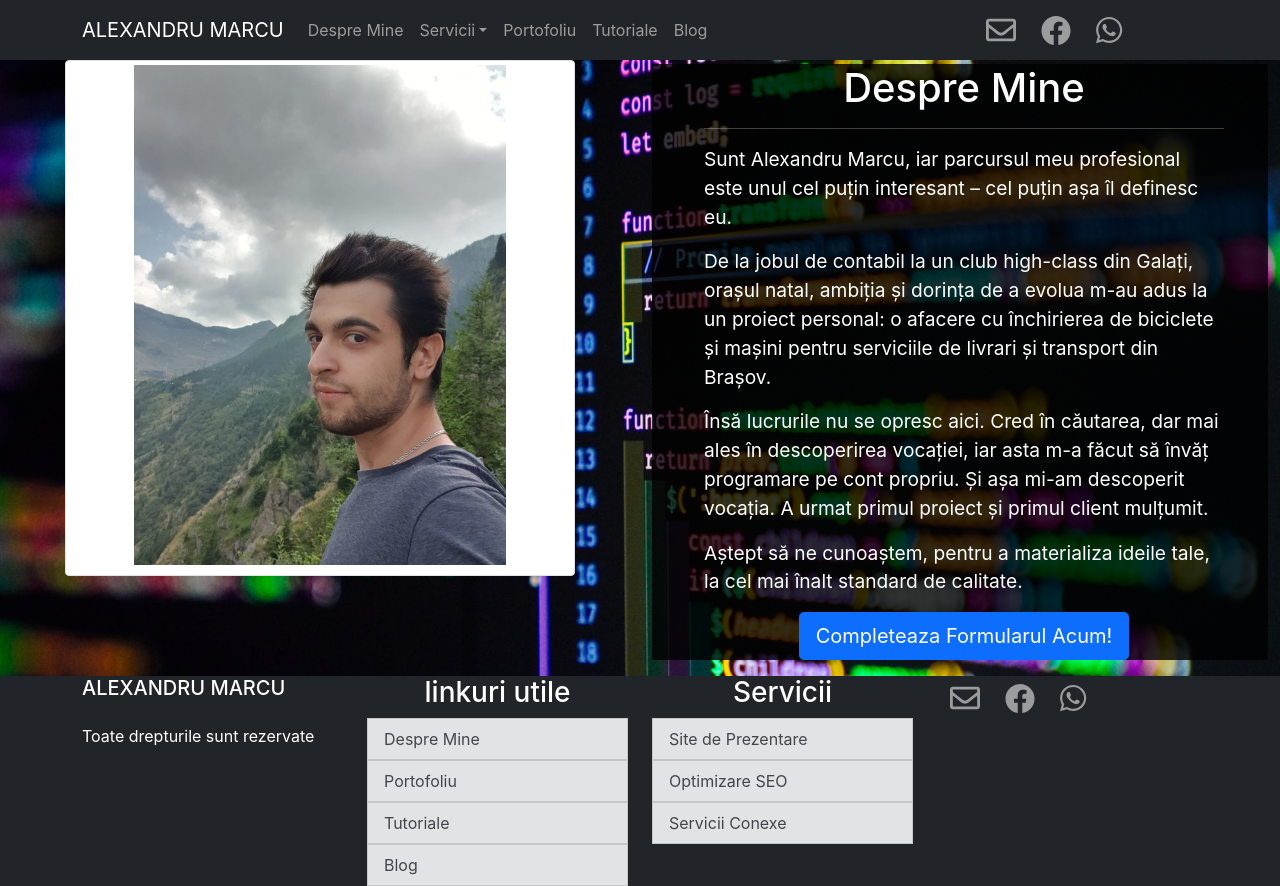
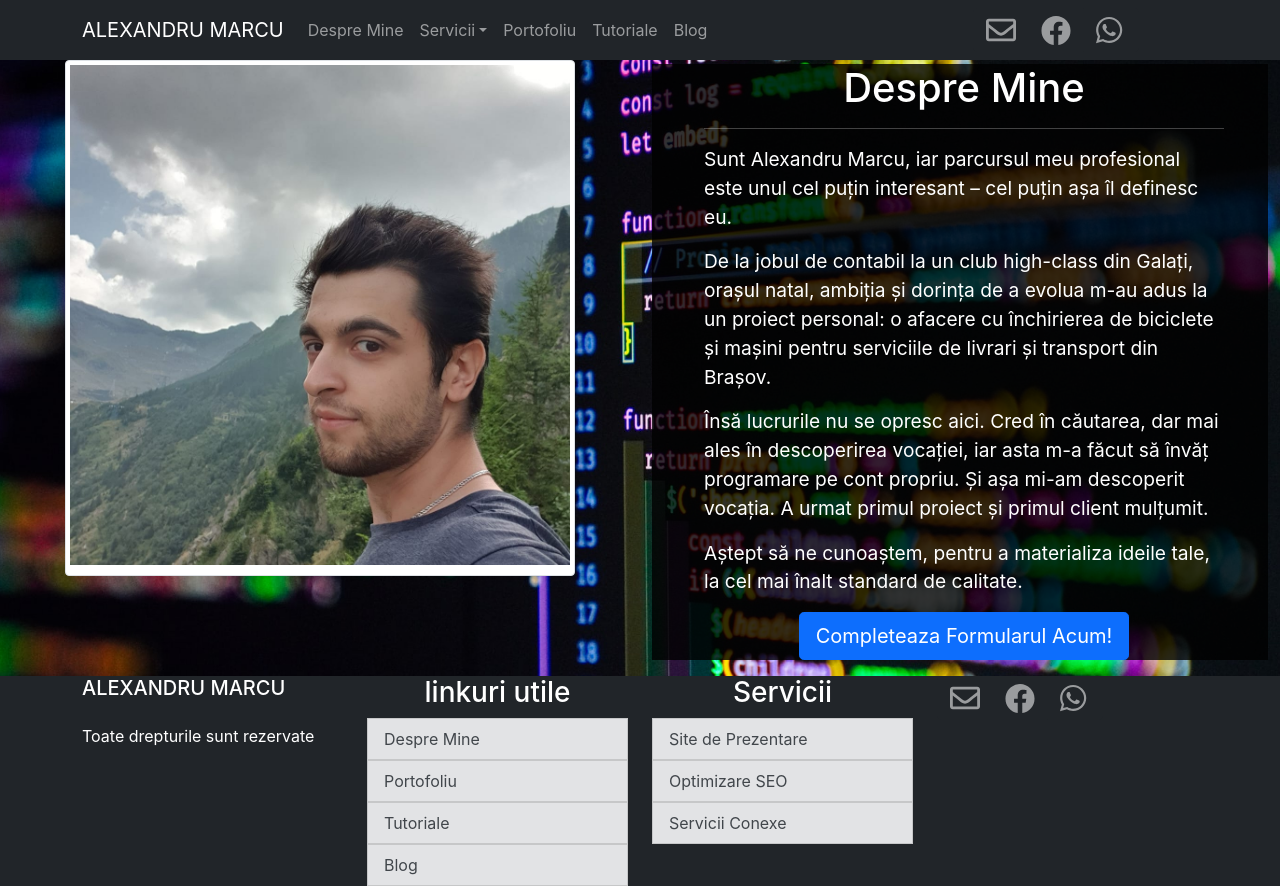
Before and after one commit to MarcGames1/MyNewWebsite, a Next.js app: page /despre in a window 1280 px wide. Built offline with nearby package versions, Linux system fonts and the light colour scheme.

Commit message:
Update despre.tsx

```diff
--- a/pages/despre.tsx
+++ b/pages/despre.tsx
@@ -4,13 +4,14 @@ import Image from 'next/image'
 import Text from "../components/Despre Mine/Text"
 import styles from '../styles/Despre.module.css'
 const Despre = () =>{
-
+const me_img :string = '/img/despre/Eu.jpg'
+const bg_img :string =''
     return(<Container fluid>
         <Row className='d-flex align-content-center justify-content-center'>
     <Col md={6}>
     <div className= 'd-flex align-items-center justify-items-center'>
         <div className=' mx-auto my-auto img-thumbnail'>
-        <Image className={styles.img} src="/img/despre/Eu.jpg" width={500} height={500}  objectFit='contain'  layout='intrinsic'  />
+        <Image className={styles.img} src={me_img} width={500} height={500}  objectFit='cover'  layout='intrinsic'  />
         </div>
 
     </div>
```
